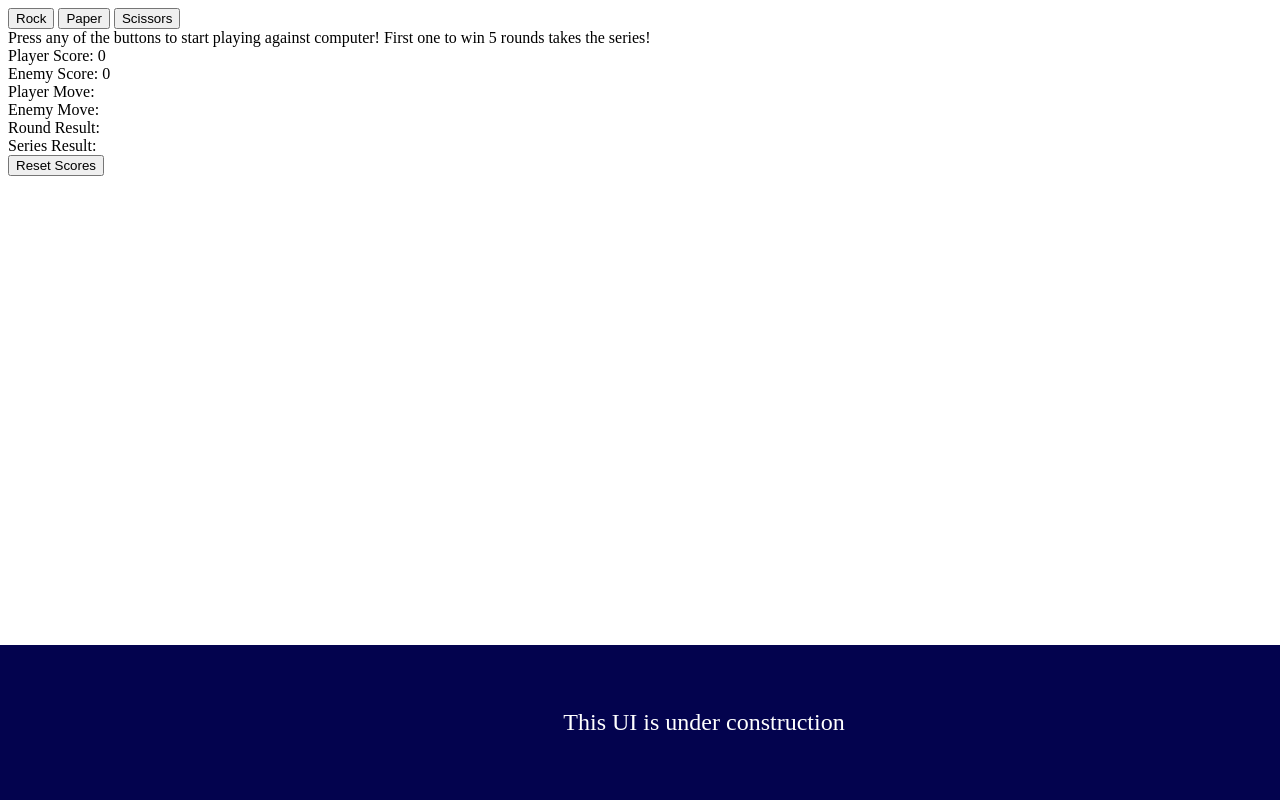
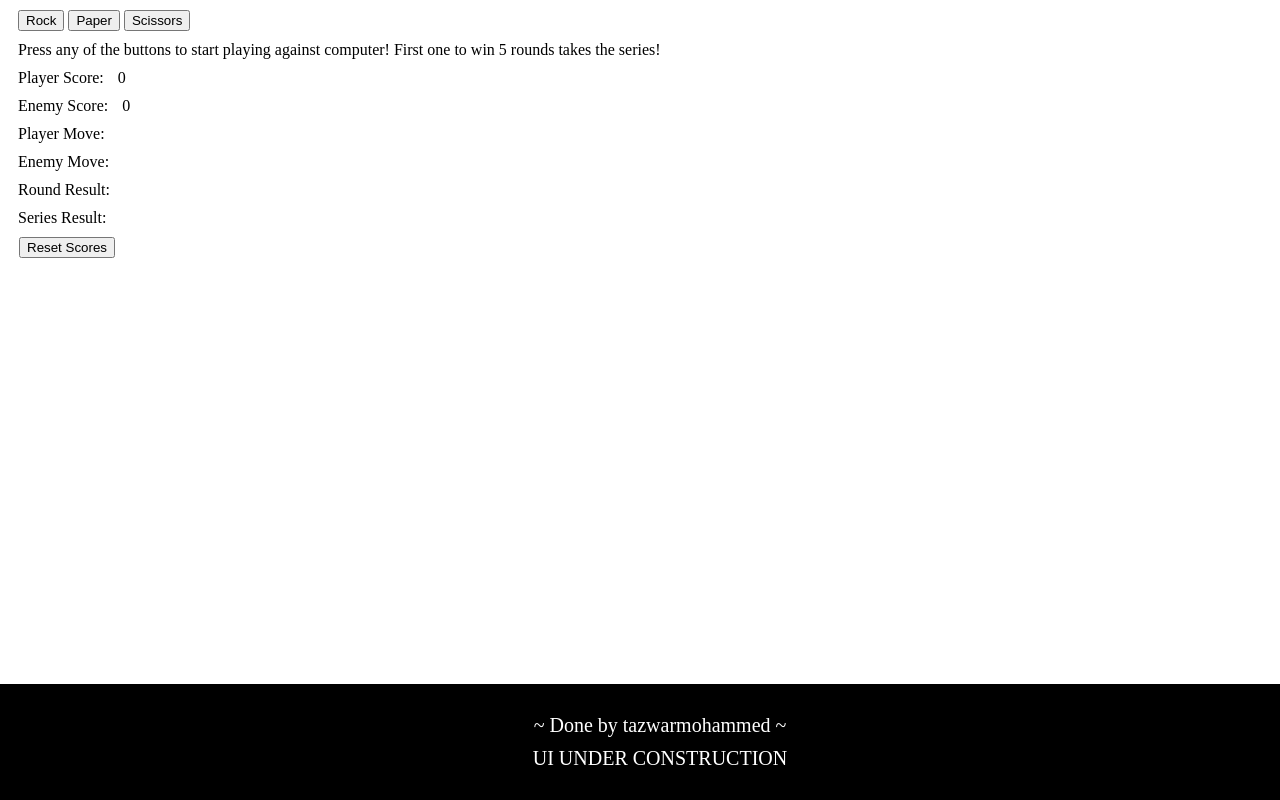
Before and after one commit to tazwarmohammed/rock-paper-scissors, a plain HTML site: page index.html in a window 1280 px wide. Drawn offline with Linux system fonts and the light colour scheme.

Commit message:
Edit footer, button and text spacing

```diff
--- a/index.html
+++ b/index.html
@@ -21,9 +21,12 @@
     <div>Enemy Move: <div style="display: inline;" class="enemyMove"></div></div>
     <div>Round Result: <div style="display: inline;" class="roundResult"></div></div>
     <div>Series Result: <div style="display: inline;" class="seriesResult"></div></div>
-    <button class="reset">Reset Scores</button>
+    <button class="reset" style="margin-left: 11px;">Reset Scores</button>
 
-    <footer>This UI is under construction</footer>
+    <footer>
+        <div>~ Done by tazwarmohammed ~</div>
+        <div>UI UNDER CONSTRUCTION</div>
+    </footer>
 </body>
 <script src="main.js"></script>
 </html>
--- a/style.css
+++ b/style.css
@@ -1,11 +1,15 @@
+div {
+    margin: 10px;
+}
+
 footer {
     position: fixed;
     left: 0;
     bottom: 0;
     width: 100%;
-    background-color: rgb(3, 3, 78);
+    background-color: black;
     color: white;
     text-align: center;
-    padding: 5%;
-    font-size: x-large;
+    padding: 20px;
+    font-size: 20px;
 }
```
